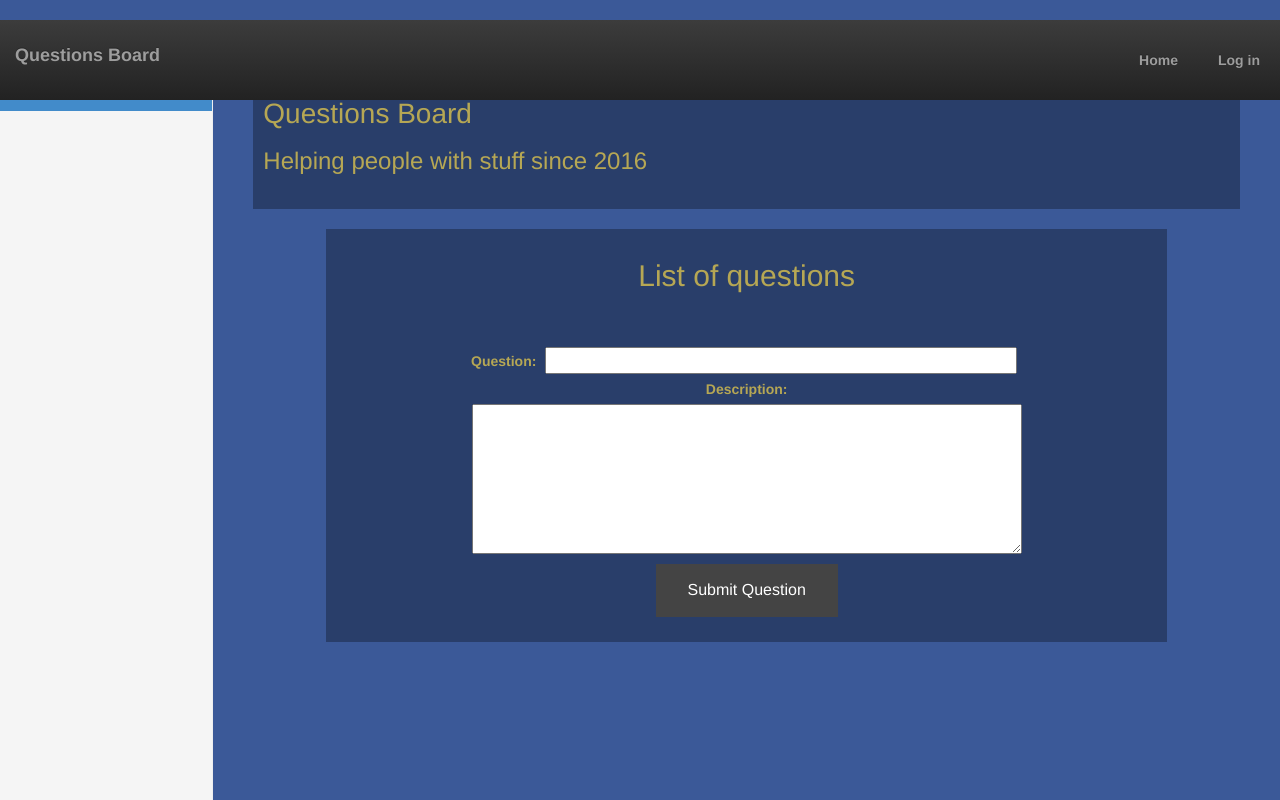
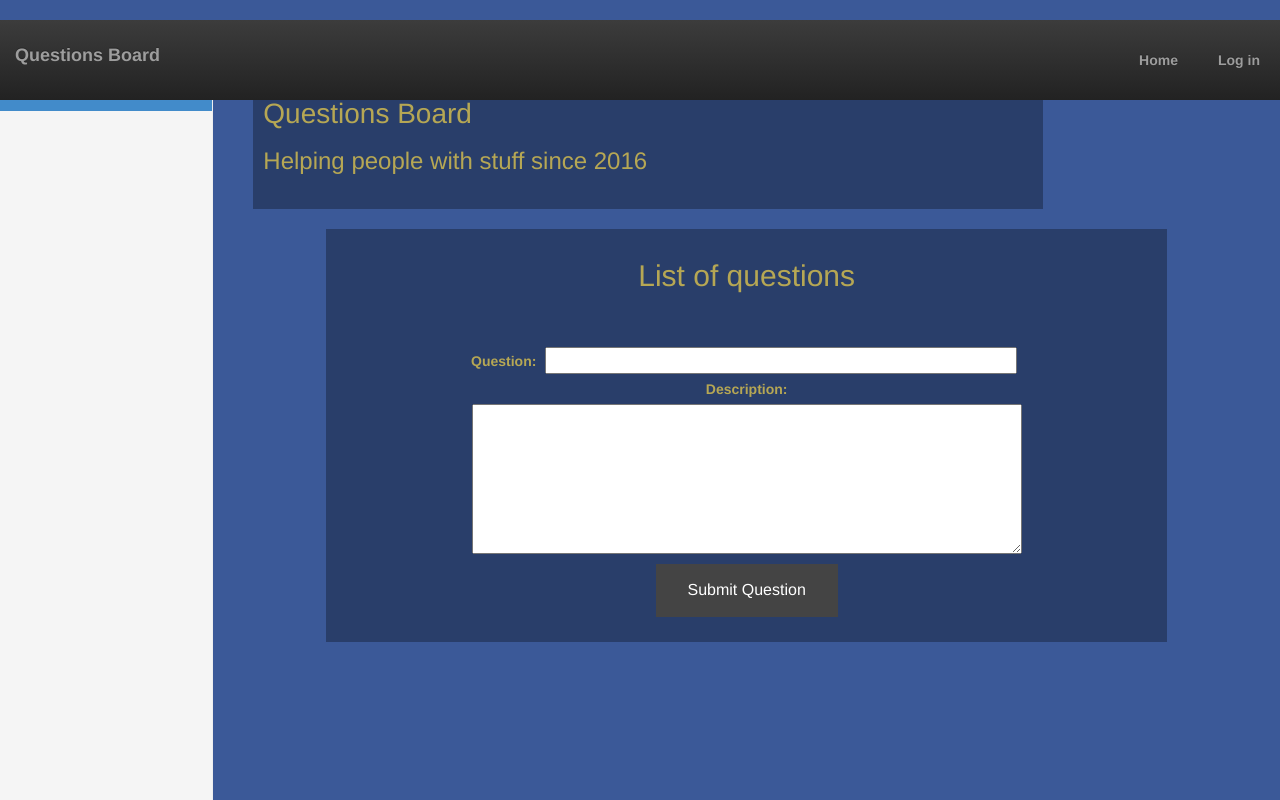
Before and after one commit to TIY-c6-questionbox/question-box, a Django app: page / in a window 1280 px wide. Run offline with Django 3.2, Linux system fonts and the light colour scheme; some libraries are stand-ins or nearby versions.

Commit message:
Updated spacing

```diff
--- a/questionboard/static/css/style.css
+++ b/questionboard/static/css/style.css
@@ -16,7 +16,8 @@ body {
 }
 
 header {
-    padding: 10px 70px 10px 10px;
+    width: 80%;
+    padding: 10px 100px 10px 10px;
 }
 
 .push {
```
